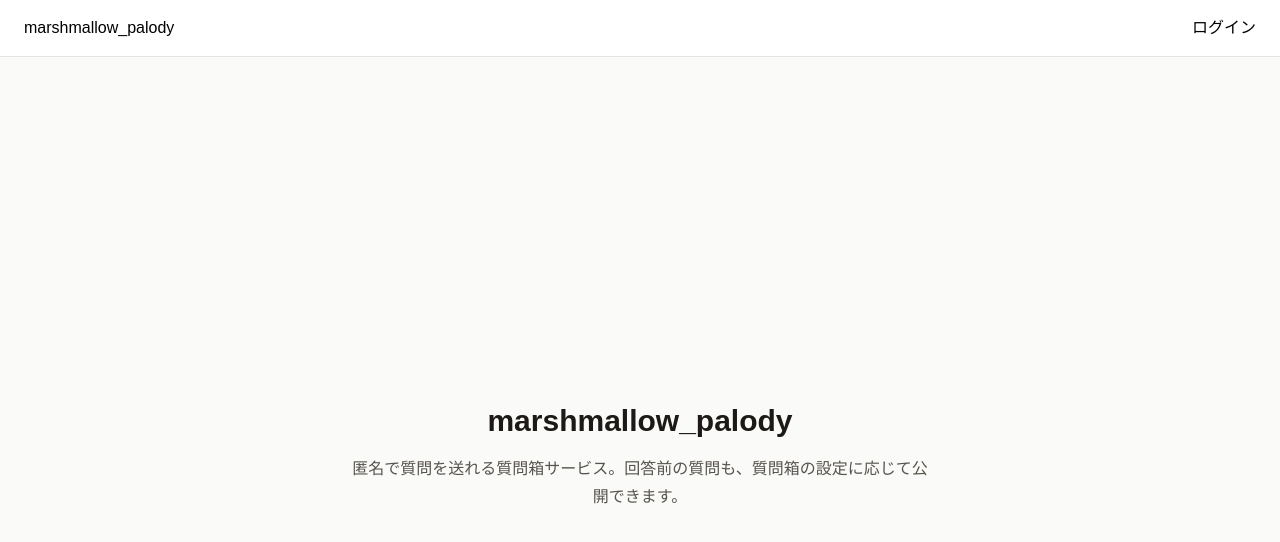
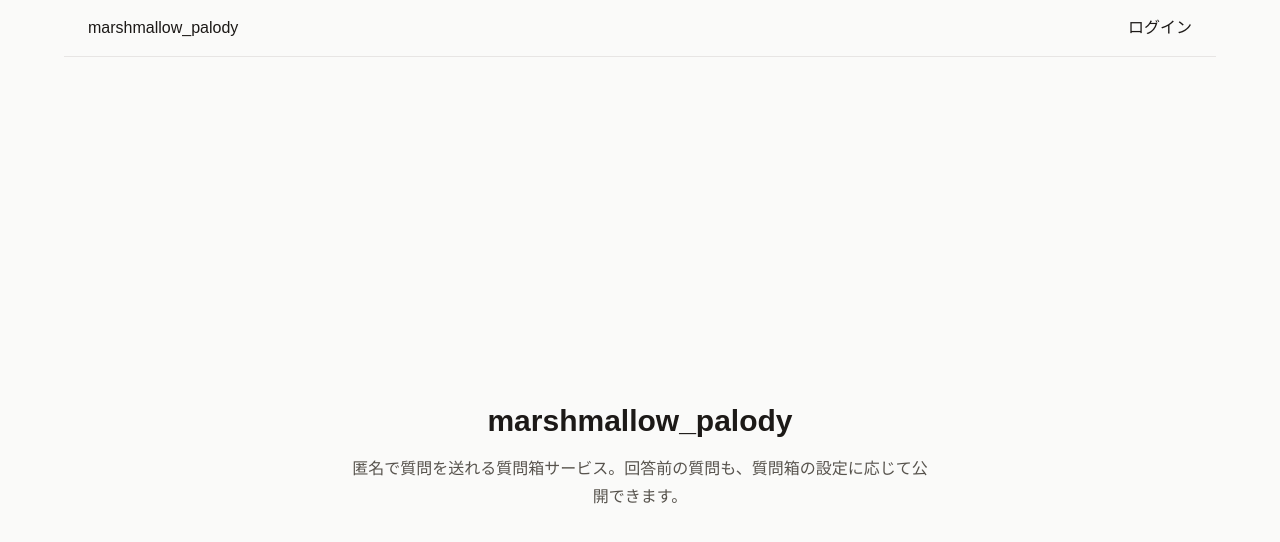
Before and after one commit to AliceWonerfulWorld/marshmallow_palody, a Next.js app: page / in a window 1280 px wide. Shown: the top 542 px of the page. Built offline with nearby package versions, Linux system fonts and the light colour scheme; no server answers.

Commit message:
feat: add responsive route shell and page states (#8)

```diff
--- /dev/null
+++ b/src/app/error.tsx
@@ -0,0 +1,4 @@
+"use client";
+export default function ErrorPage({ retry }: { error: Error & { digest?: string }; retry: () => void }) {
+  return <main className="space-y-4 p-6"><p role="alert">表示できませんでした。時間をおいて再試行してください。</p><button onClick={retry}>再試行</button></main>;
+}
--- a/src/app/globals.css
+++ b/src/app/globals.css
@@ -4,3 +4,12 @@ body {
   margin: 0;
   font-family: Arial, "Noto Sans JP", sans-serif;
 }
+
+body { background: #fafaf9; color: #1c1917; overflow-wrap: anywhere; }
+main { width: 100%; max-width: 48rem; margin: 0 auto; }
+header { max-width: 72rem; margin: 0 auto; }
+input, textarea, select { max-width: 100%; border: 1px solid #a8a29e; border-radius: .5rem; padding: .6rem; background: white; }
+button { cursor: pointer; }
+button:disabled { cursor: wait; opacity: .6; }
+:focus-visible { outline: 2px solid #57534e; outline-offset: 3px; }
+.card { padding: 1.25rem; border: 1px solid #e7e5e4; border-radius: 1rem; background: white; }
--- /dev/null
+++ b/src/app/loading.tsx
@@ -0,0 +1,3 @@
+export default function Loading() {
+  return <main className="p-6" role="status">読み込み中…</main>;
+}
--- /dev/null
+++ b/src/app/not-found.tsx
@@ -0,0 +1,4 @@
+import Link from "next/link";
+export default function NotFound() {
+  return <main className="space-y-4 p-6"><h1 className="text-2xl font-bold">ページが見つかりません</h1><Link href="/">トップへ戻る</Link></main>;
+}
--- a/src/components/header.tsx
+++ b/src/components/header.tsx
@@ -1,15 +1,17 @@
 import { Show, UserButton } from "@clerk/nextjs";
+import { OwnBoxLink } from "./own-box-link";
 import Link from "next/link";
 
 export function Header({ authEnabled }: { authEnabled: boolean }) {
   const login = <Link href="/sign-in" prefetch={false}>ログイン</Link>;
   return (
-    <header className="flex items-center justify-between border-b border-stone-200 px-6 py-4">
+    <header className="flex flex-wrap items-center justify-between gap-4 border-b border-stone-200 px-6 py-4">
       <Link href="/">marshmallow_palody</Link>
-      <nav aria-label="メインメニュー" className="flex items-center gap-4">
+      <nav aria-label="メインメニュー" className="flex flex-wrap items-center gap-4">
         {authEnabled ? <>
           <Show when="signed-out">{login}</Show>
           <Show when="signed-in">
+            {process.env.NEXT_PUBLIC_CONVEX_URL && <OwnBoxLink />}
             <Link href="/inbox" prefetch={false}>受信箱</Link>
             <Link href="/settings" prefetch={false}>設定</Link>
             <UserButton />
--- /dev/null
+++ b/src/components/own-box-link.tsx
@@ -0,0 +1,10 @@
+"use client";
+import Link from "next/link";
+import { useConvexAuth, useQuery } from "convex/react";
+import { api } from "../../convex/_generated/api";
+
+export function OwnBoxLink() {
+  const { isAuthenticated } = useConvexAuth();
+  const user = useQuery(api.users.current, isAuthenticated ? {} : "skip");
+  return user ? <Link href={`/u/${user.username}`}>自分の質問箱</Link> : null;
+}
```
Also changed, not shown: 1 other file (tests, documents, lock files or other folders).
